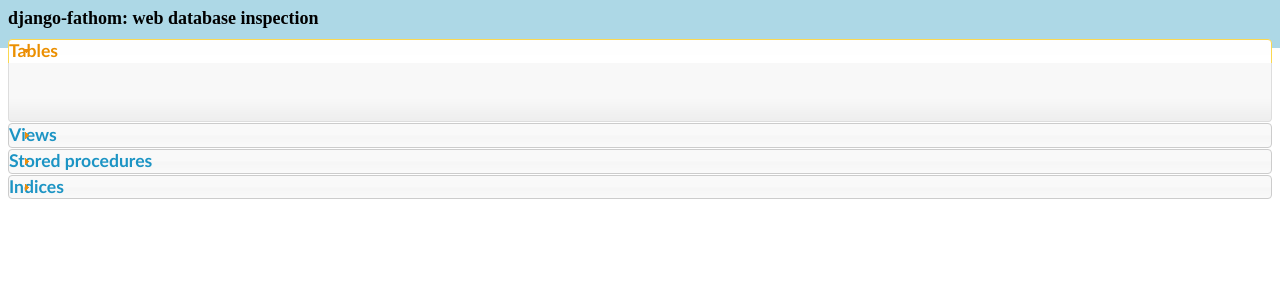
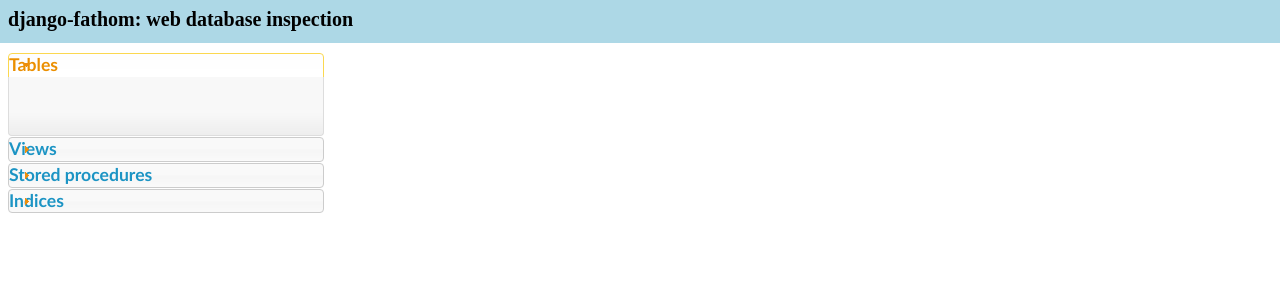
Before and after one commit to TheProjecter/fathom, a Django app: page /inspection/sqlite_django/views/ in a window 1280 px wide. Shown: the top 300 px of the page. Run offline with Django 3.2, Linux system fonts and the light colour scheme; some libraries are stand-ins or nearby versions.

Commit message:
properly displaying accordion with database data

```diff
--- a/django-fathom/inspection/templates/database.html
+++ b/django-fathom/inspection/templates/database.html
@@ -10,10 +10,11 @@
 
 {% block body %}
 
+    <div class="left">
         <div id="database">
             <h3>Tables</h3>
             <div>
-            {% for table in database.tables %}
+                {% for name, table in database.tables.items %}
                     <div>{{ table.name }}</div>
                 {% endfor %}
             </div>
@@ -30,5 +31,6 @@
                 A tu indeksiki!
             </div>
         </div>
+    </div>
 
 {% endblock %}
--- a/django-fathom/inspection/views.py
+++ b/django-fathom/inspection/views.py
@@ -29,4 +29,5 @@ def list_tables(request, label, **kwargs):
 
 @inspection_view('database.html')
 def database(request, inspector, template, **kwargs):
-    return render_to_response(template, {'database': inspector.build_scheme()})
+    dictionary = {'inspector': inspector, 'database': inspector.build_scheme()}
+    return render_to_response(template, dictionary)
--- a/django-fathom/static/css/inspection.css
+++ b/django-fathom/static/css/inspection.css
@@ -2,7 +2,11 @@
     height: 30px;
     background-color: lightblue;
     font-weight: bold;
-    font-size: 18px;
-    margin: -10px;
-    padding: 10px
+    font-size: 20px;
+    margin: -10px -10px 10px -10px;
+    padding: 10px 0px 5px 10px
 }
+
+.left {
+    width: 25%
+}
```
Lines whose indentation alone changed are shown as unchanged.
